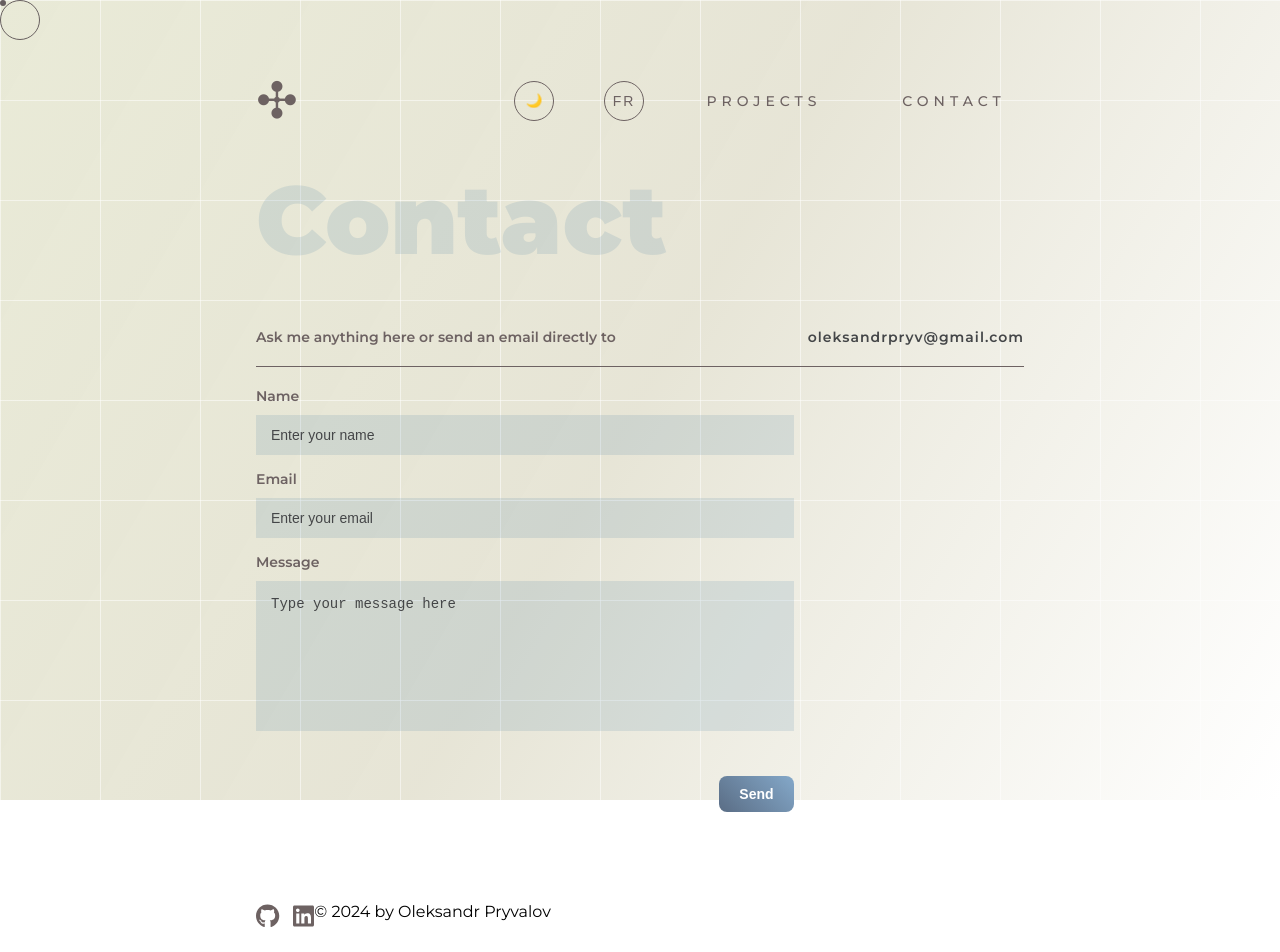
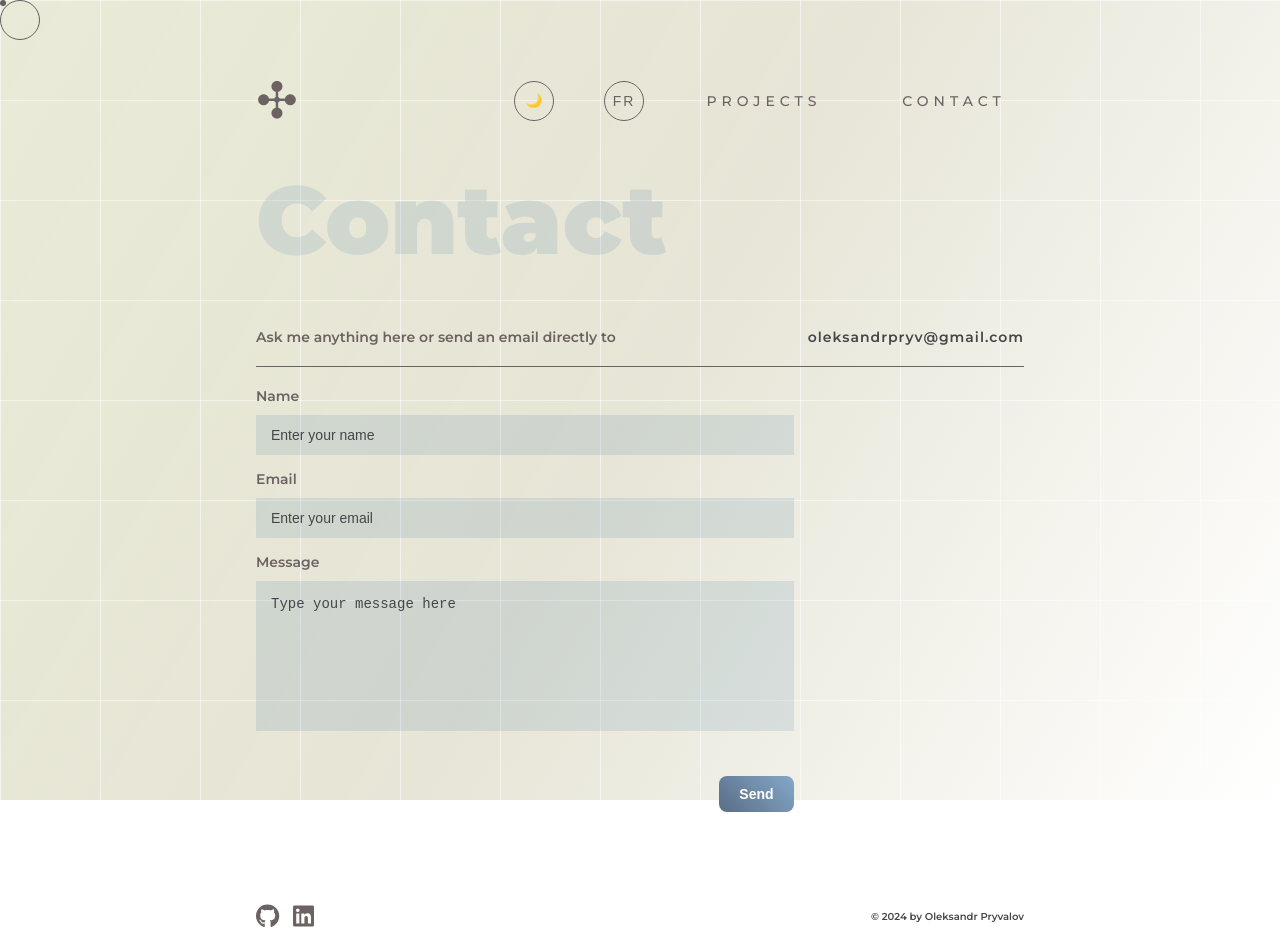
Before and after one commit to multumInParvo/my-portfolio, a React (Create React App) app: page /contact in a window 1280 px wide. Shown: the top 952 px of the page. Built offline with nearby package versions, Linux system fonts and the light colour scheme.

Commit message:
Style footer

```diff
--- a/src/components/Footer/Footer.scss
+++ b/src/components/Footer/Footer.scss
@@ -3,7 +3,7 @@
 .footer {
   width: 100%;
   display: flex;
-  justify-content: start;
+  justify-content: space-between;
   padding: 90px 20%;
   text-align: center;
 
@@ -24,6 +24,13 @@
         color: rgb(0, 0, 0);
       }
     }
+  }
+  .footer-text {
+    display: flex;
+    align-items: center;
+    color: var(--text-links);
+    font-weight: 600;
+    font-size: 10px;
   }
 }
 
```
